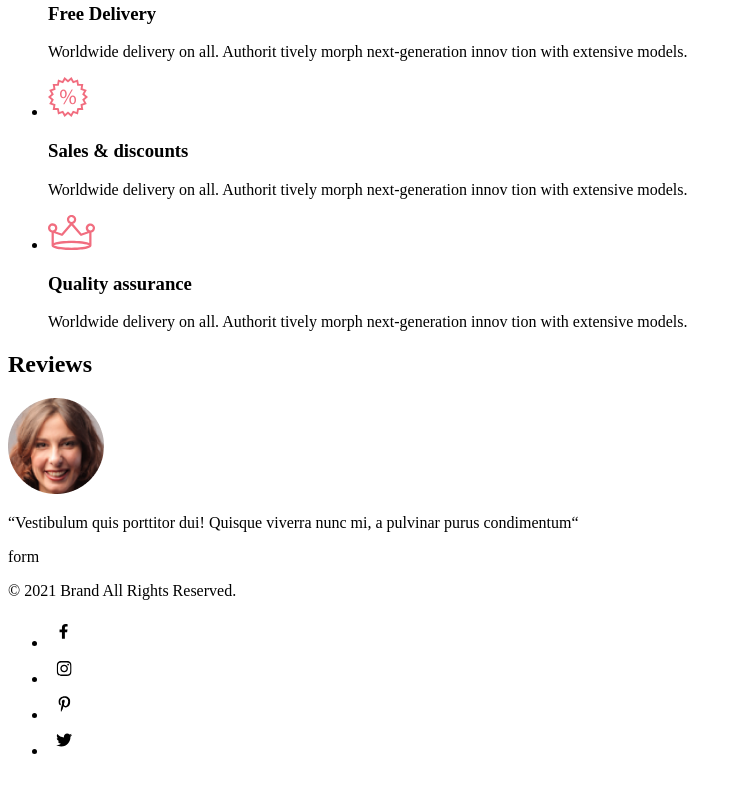
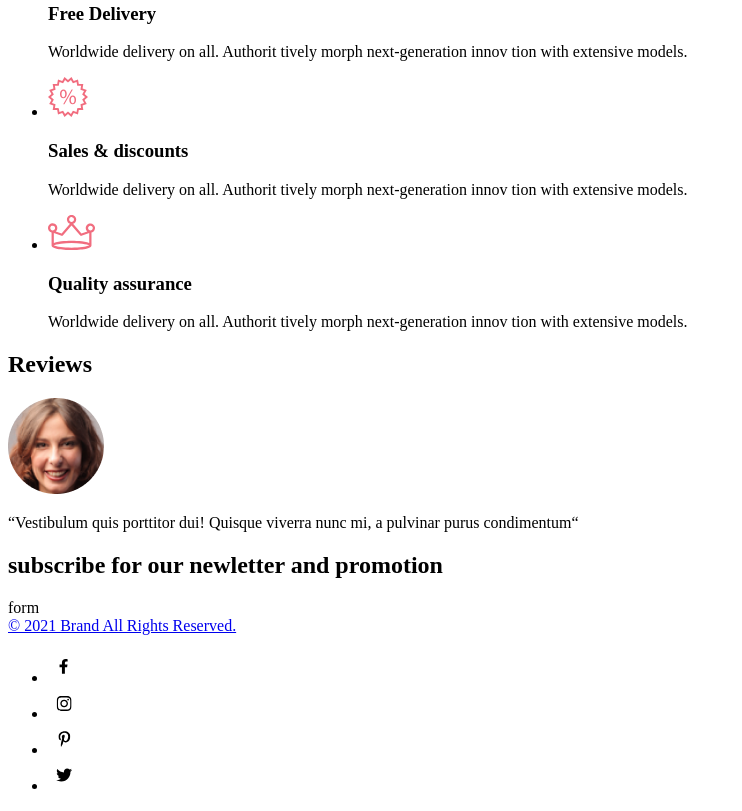
Before and after one commit to rrrew/shop_project, a plain HTML site: page index.html in a window 1280 px wide. Shown: the part 5127-5938 px from the top of the page, without its empty margins (0-742 px from the left). Before the commit the page ends 5903 px from the top, so only its background shows below. Drawn offline with Linux system fonts and the light colour scheme.

Commit message:
completed lesson 1

```diff
--- a/index.html
+++ b/index.html
@@ -154,8 +154,9 @@
         <h2>Reviews</h2>
         <img src="./img/womanprofile.png" alt="womanprofile">
         <p>“Vestibulum quis porttitor dui! Quisque viverra nunc mi, a pulvinar purus condimentum“</p>
+        <h2>subscribe for our newletter and promotion</h2>
         <div>form</div>
-        <p>&copy;&nbsp;2021 Brand All Rights Reserved.</p>
+        <a href="#">&copy;&nbsp;2021 Brand All Rights Reserved.</a>
         <ul>
             <li><a href="#"><img src="./img/facebook.svg" alt="facebook"></a></li>
             <li><a href="#"><img src="./img/instagram.svg" alt="instagram"></a></li>
```
